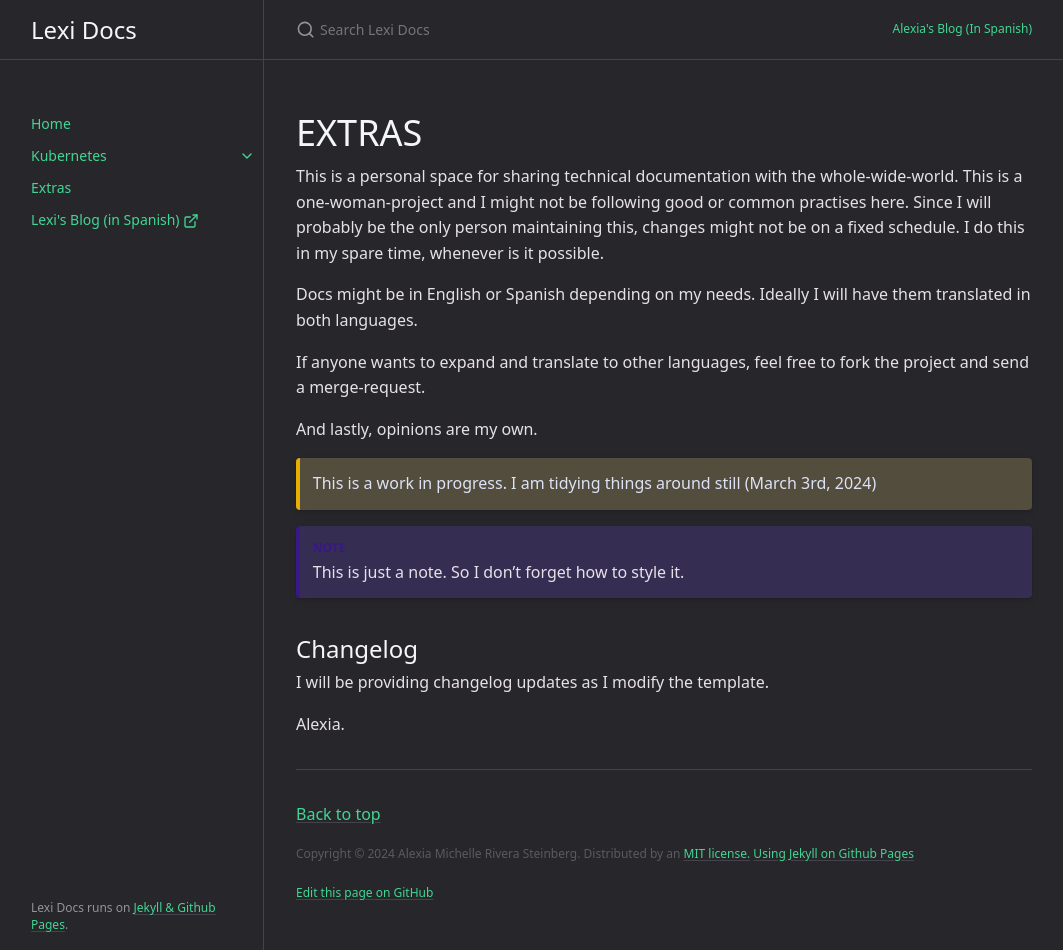
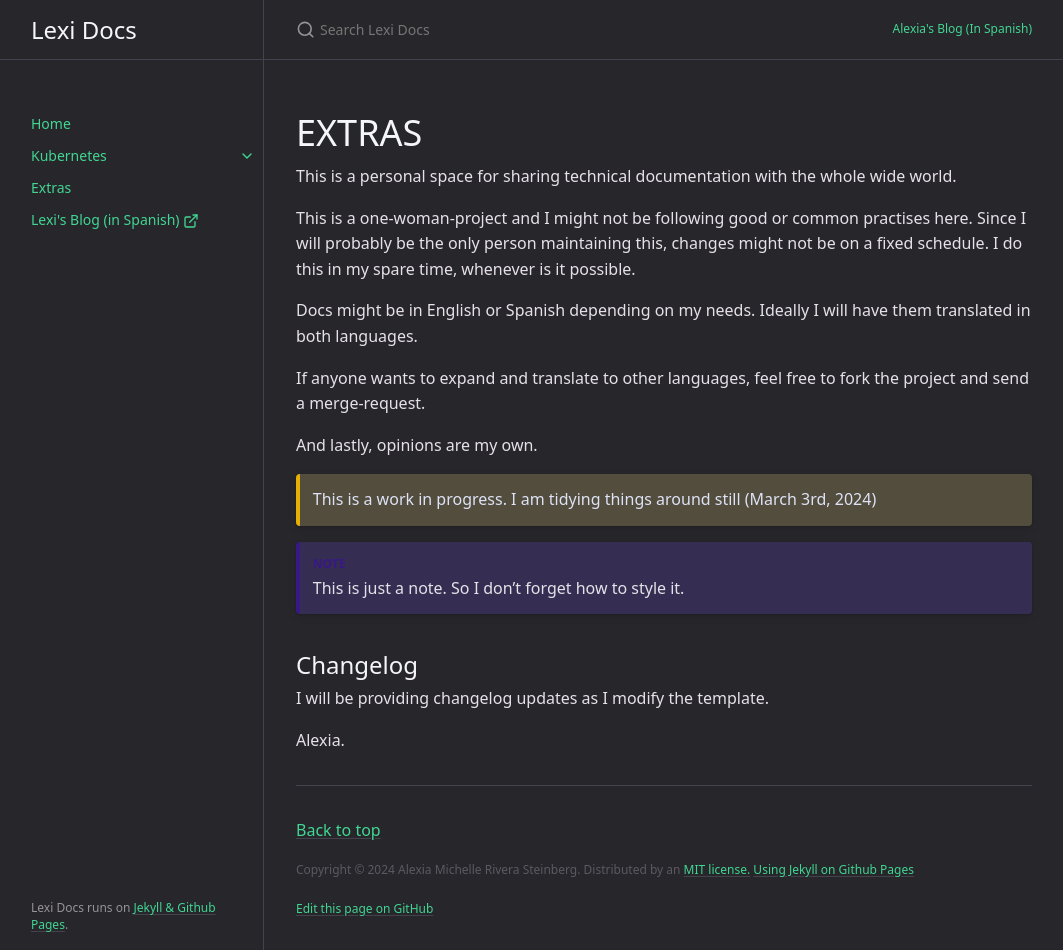
Before and after one commit to alexiarstein/alexiarstein.github.io, a Jekyll site: the page built from extras.md, in a window 1280 px wide and 950 px high. Shown: the whole window, without its empty margins (108-1171 px from the left). Built offline with Jekyll 4.4.1, drawn with Linux system fonts in a browser that asks for light colours; cached includes are drawn as plain includes.

Commit message:
muchos cambios

```diff
--- a/extras.md
+++ b/extras.md
@@ -5,7 +5,9 @@ layout: default
 
 # EXTRAS
 
-This is a personal space for sharing technical documentation with the whole-wide-world. This is a one-woman-project and I might not be following good or common practises here.
+This is a personal space for sharing technical documentation with the whole wide world.
+
+This is a one-woman-project and I might not be following good or common practises here.
 Since I will probably be the only person maintaining this, changes might not be on a fixed schedule.  I do this in my spare time, whenever is it possible.
 
 Docs might be in English or Spanish depending on my needs. Ideally I will have them translated in both languages.
```
